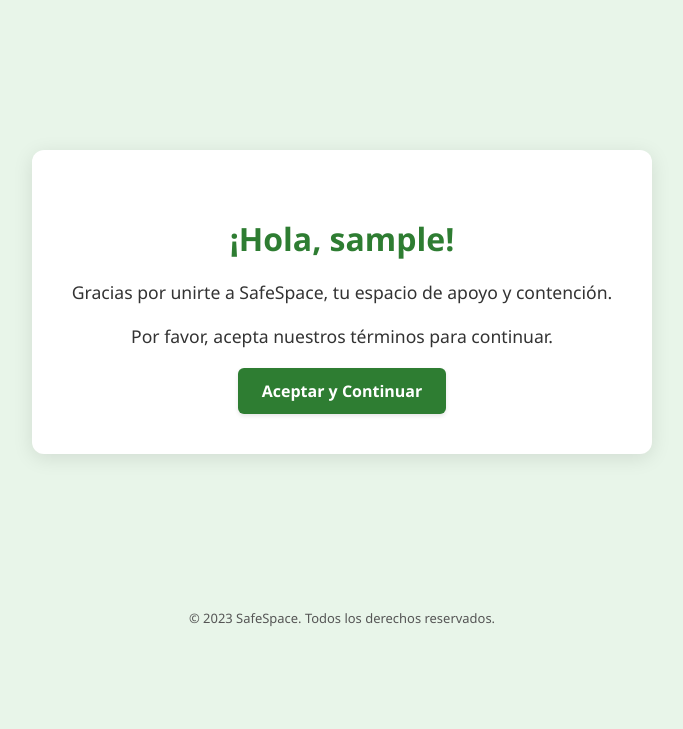
After one commit to s4r4s4t3/espacio-seguro, a Flask app: page /welcome in a window 1280 px wide. The commit adds this page. Shown: the top 729 px of the page, without its empty margins (298-981 px from the left). Run offline with Flask 3, Linux system fonts and the light colour scheme; the visitor is signed in with stand-in values (Sample User, id 1).

Commit message:
Add welcome page with modular styles and multi-language support

```diff
--- a/app/routes/home.py
+++ b/app/routes/home.py
@@ -3,6 +3,7 @@
 from flask import Blueprint, render_template, request, redirect, url_for, flash, make_response
 from flask_login import login_required, current_user
 from ..models import db, PanicLog, User, Message
+from flask_babel import _
 
 home_bp = Blueprint('home', __name__)
 
@@ -17,6 +18,12 @@ def set_language(lang_code):
     resp = make_response(redirect(request.referrer or url_for('home.landing')))
     resp.set_cookie('lang', lang_code, max_age=30*24*60*60)
     return resp
+
+# 🚩 Vista intermedia profesional (Bienvenida + Aceptar Términos)
+@home_bp.route('/welcome')
+@login_required
+def welcome():
+    return render_template("welcome.html", user=current_user)
 
 # Ruta /home → dashboard usuario
 @home_bp.route('/home')
@@ -53,7 +60,7 @@ def panico():
         for friend in recent_receivers:
             print(f"Notificación push a {friend.username}: {panic_message}")
 
-        flash('Botón de Pánico activado. Tus contactos recibirán una alerta.')
+        flash(_('Botón de Pánico activado. Tus contactos recibirán una alerta.'), 'info')
         return redirect(url_for('home.home'))
 
     return render_template('panico.html')
--- a/app/static/style.css
+++ b/app/static/style.css
@@ -486,3 +486,41 @@ footer a:hover {
   object-fit: cover;
   border: 1px solid #ccc;
 }
+
+/* 🌿 SafeSpace — Estilos para welcome.html */
+
+.welcome-container {
+  max-width: 600px;
+  margin: 100px auto;
+  padding: 40px;
+  background: #ffffff;
+  border-radius: 12px;
+  box-shadow: 0 4px 20px rgba(0,0,0,0.1);
+  text-align: center;
+}
+
+.welcome-container h2 {
+  font-size: 2em;
+  margin-bottom: 20px;
+  color: #2e7d32;
+}
+
+.welcome-container p {
+  font-size: 1.1em;
+  margin-bottom: 20px;
+  color: #333;
+}
+
+.welcome-btn {
+  display: inline-block;
+  background-color: #2e7d32;
+  color: #fff;
+  padding: 12px 24px;
+  text-decoration: none;
+  border-radius: 6px;
+  transition: background-color 0.3s ease;
+}
+
+.welcome-btn:hover {
+  background-color: #1b5e20;
+}
--- a/app/templates/landing.html
+++ b/app/templates/landing.html
@@ -12,7 +12,7 @@
       <h1>SafeSpace</h1>
     </div>
     <div class="language-selector dropdown">
-      <button class="dropbtn">🌐 Idioma</button>
+      <button class="dropbtn">{{ _('🌐 Idioma') }}</button>
       <div class="dropdown-content">
         <a href="{{ url_for('home.set_language', lang_code='es') }}">
           <img src="{{ url_for('static', filename='flags/es.png') }}" alt="Español"> Español
--- /dev/null
+++ b/app/templates/welcome.html
@@ -0,0 +1,19 @@
+<!DOCTYPE html>
+<html lang="es">
+<head>
+  <meta charset="UTF-8">
+  <title>{{ _('Bienvenido a SafeSpace') }}</title>
+  <link rel="stylesheet" href="{{ url_for('static', filename='style.css') }}">
+</head>
+<body>
+  <main class="welcome-container">
+    <h2>{{ _('¡Hola, ') }}{{ user.username }}!</h2>
+    <p>{{ _('Gracias por unirte a SafeSpace, tu espacio de apoyo y contención.') }}</p>
+    <p>{{ _('Por favor, acepta nuestros términos para continuar.') }}</p>
+    <a href="{{ url_for('home.home') }}" class="btn welcome-btn">{{ _('Aceptar y Continuar') }}</a>
+  </main>
+</body>
+</html>
+  <footer>
+    <p>{{ _('© 2023 SafeSpace. Todos los derechos reservados.') }}</p>
+  </footer>
```
Also changed, not shown: app/routes/auth.py (+12 -11 lines).
